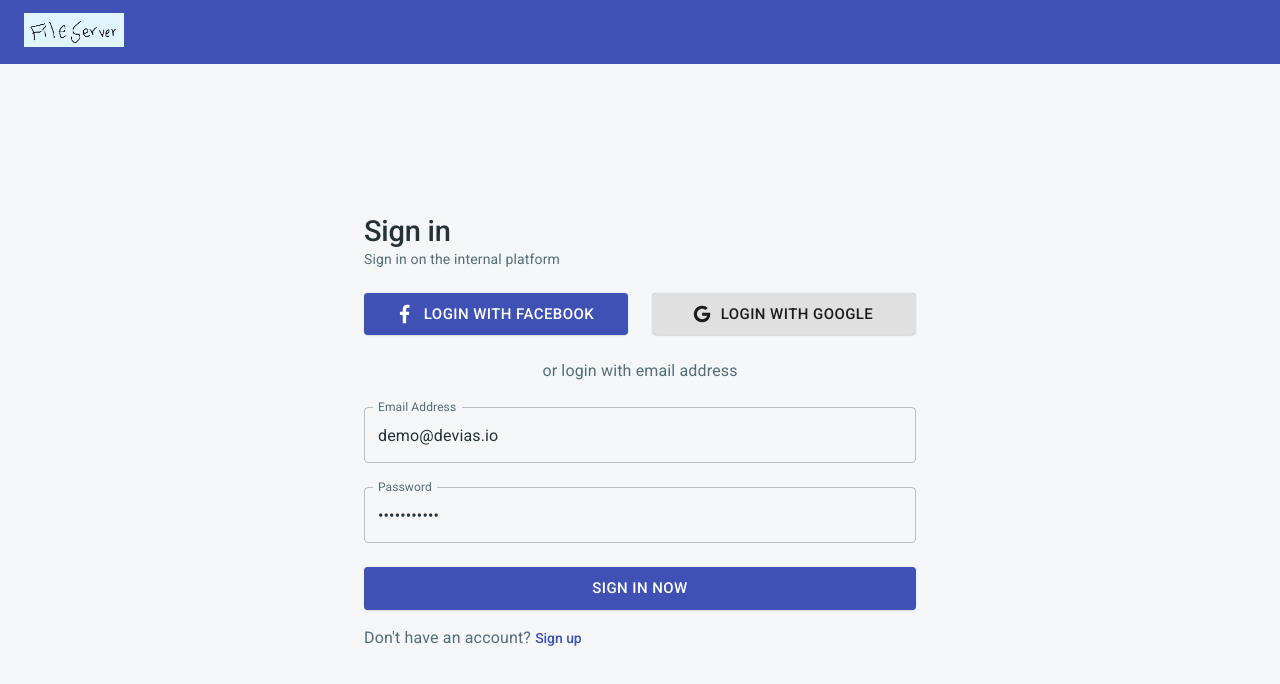
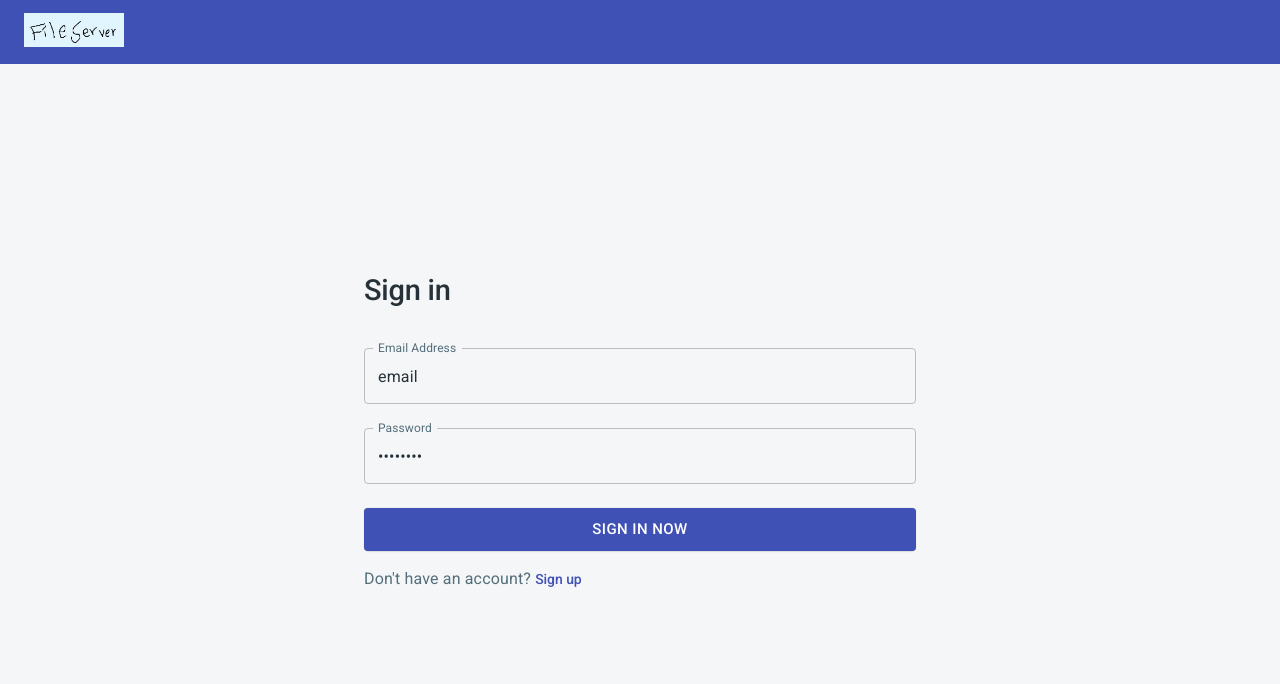
Before and after one commit to donghoon-khan/simple-file-drive, a React (Create React App) app in the folder frontend/: page /login in a window 1280 px wide. Shown: the top 684 px of the page. Built offline with nearby package versions, Linux system fonts and the light colour scheme.

Commit message:
login페이지 추가, breadCrum 수정, Sidebar 제거

```diff
--- a/frontend/src/layouts/DashboardLayout/index.js
+++ b/frontend/src/layouts/DashboardLayout/index.js
@@ -17,9 +17,9 @@ const useStyles = makeStyles((theme) => ({
     flex: '1 1 auto',
     overflow: 'hidden',
     paddingTop: 64,
-    [theme.breakpoints.up('lg')]: {
-      paddingLeft: 256
-    }
+    // [theme.breakpoints.up('lg')]: {
+    //   paddingLeft: 256
+    // }
   },
   contentContainer: {
     display: 'flex',
@@ -40,10 +40,7 @@ const DashboardLayout = () => {
   return (
     <div className={classes.root}>
       <TopBar onMobileNavOpen={() => setMobileNavOpen(true)} />
-      <NavBar
-        onMobileClose={() => setMobileNavOpen(false)}
-        openMobile={isMobileNavOpen}
-      />
+
       <div className={classes.wrapper}>
         <div className={classes.contentContainer}>
           <div className={classes.content}>
--- a/frontend/src/routes.js
+++ b/frontend/src/routes.js
@@ -36,7 +36,7 @@ const routes = [
       { path: 'login', element: <LoginView /> },
       { path: 'register', element: <RegisterView /> },
       { path: '404', element: <NotFoundView /> },
-      { path: '/', element: <Navigate to="/app/share" /> },
+      { path: '/', element: <Navigate to="/login" /> },
       { path: '*', element: <Navigate to="/404" /> }
     ]
   }
--- a/frontend/src/views/auth/LoginView.js
+++ b/frontend/src/views/auth/LoginView.js
@@ -12,8 +12,6 @@ import {
   Typography,
   makeStyles
 } from '@material-ui/core';
-import FacebookIcon from 'src/icons/Facebook';
-import GoogleIcon from 'src/icons/Google';
 import Page from 'src/components/Page';
 
 const useStyles = makeStyles((theme) => ({
@@ -43,15 +41,15 @@ const LoginView = () => {
         <Container maxWidth="sm">
           <Formik
             initialValues={{
-              email: 'demo@devias.io',
-              password: 'Password123'
+              email: 'email',
+              password: 'password'
             }}
             validationSchema={Yup.object().shape({
               email: Yup.string().email('Must be a valid email').max(255).required('Email is required'),
               password: Yup.string().max(255).required('Password is required')
             })}
             onSubmit={() => {
-              navigate('/app/dashboard', { replace: true });
+              navigate('/app/share', { replace: true });
             }}
           >
             {({
@@ -76,57 +74,11 @@ const LoginView = () => {
                     gutterBottom
                     variant="body2"
                   >
-                    Sign in on the internal platform
+
                   </Typography>
                 </Box>
-                <Grid
-                  container
-                  spacing={3}
-                >
-                  <Grid
-                    item
-                    xs={12}
-                    md={6}
-                  >
-                    <Button
-                      color="primary"
-                      fullWidth
-                      startIcon={<FacebookIcon />}
-                      onClick={handleSubmit}
-                      size="large"
-                      variant="contained"
-                    >
-                      Login with Facebook
-                    </Button>
-                  </Grid>
-                  <Grid
-                    item
-                    xs={12}
-                    md={6}
-                  >
-                    <Button
-                      fullWidth
-                      startIcon={<GoogleIcon />}
-                      onClick={handleSubmit}
-                      size="large"
-                      variant="contained"
-                    >
-                      Login with Google
-                    </Button>
-                  </Grid>
-                </Grid>
-                <Box
-                  mt={3}
-                  mb={1}
-                >
-                  <Typography
-                    align="center"
-                    color="textSecondary"
-                    variant="body1"
-                  >
-                    or login with email address
-                  </Typography>
-                </Box>
+
+
                 <TextField
                   error={Boolean(touched.email && errors.email)}
                   fullWidth
--- a/frontend/src/views/share/ShareView/BreadCrumb.tsx
+++ b/frontend/src/views/share/ShareView/BreadCrumb.tsx
@@ -10,8 +10,8 @@ const BreadCrumb = (props : Props) => {
 
   function onClickBread (path: string) : void {
     console.log('onClickBread', props.path);
-    if (path === '/Root') {
-      props.onClickBread('/');
+    if (path === '//') {
+      props.onClickBread('');
     } else {
       props.onClickBread(path);
     }
@@ -20,7 +20,7 @@ const BreadCrumb = (props : Props) => {
 
   const { path } = props;
 
-  const newPath = ['/Root', ...path.slice(1)];
+  const newPath = ['//', ...path.slice(1)];
   return (
 
     <>
```
Also changed, not shown: 1 other file (tests, documents, lock files or other folders).
